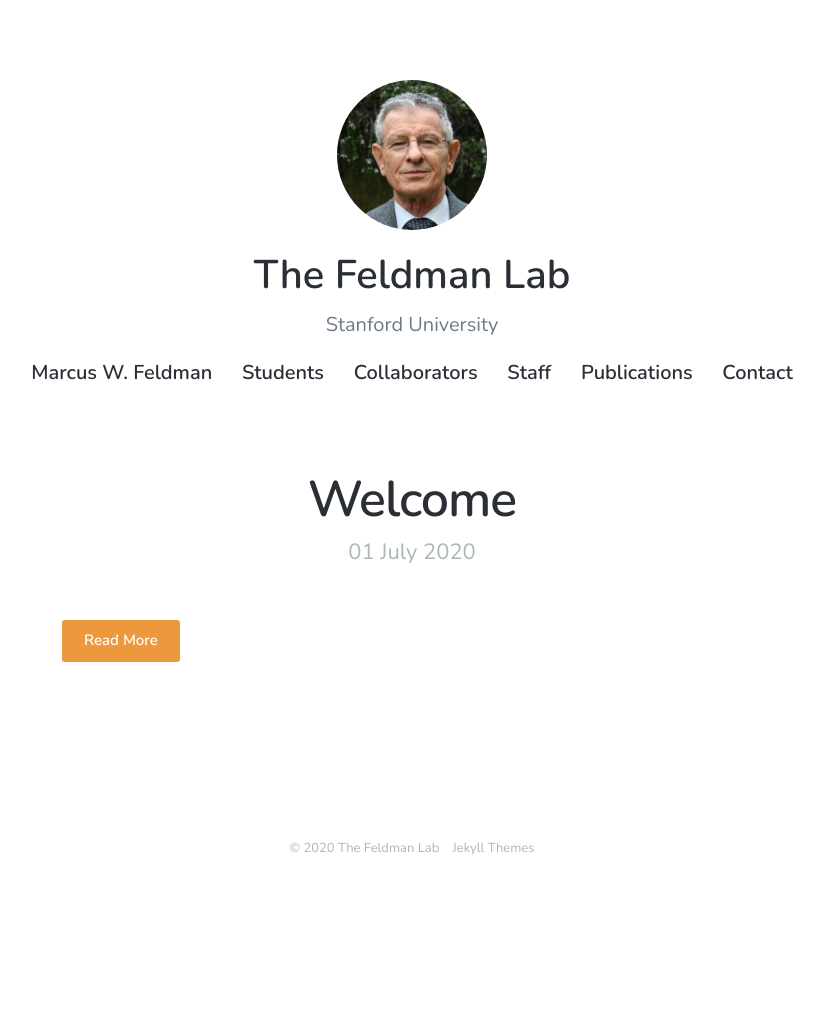
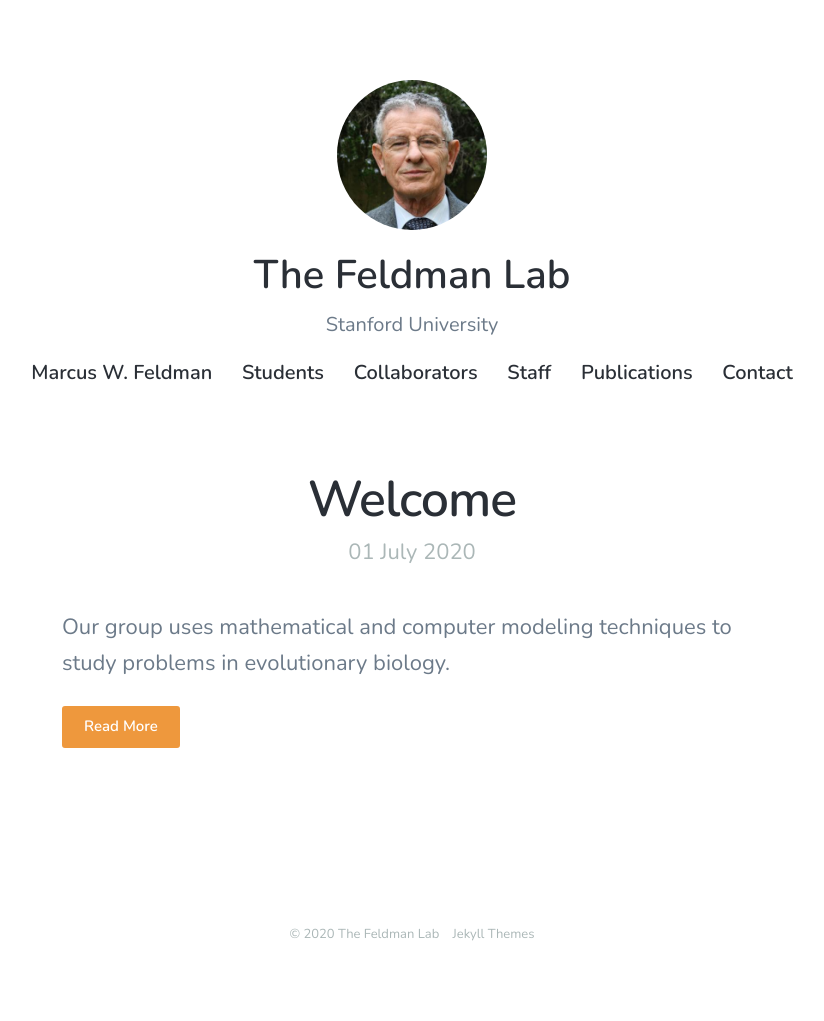
Before and after one commit to mepster/mfeldmanlab.github.io, a Jekyll site: the page built from index.html, in a window 1280 px wide. Shown: the whole page, without its empty margins (228-1052 px from the left). Built offline with Jekyll 4.4.1, drawn with Linux system fonts in a browser that asks for light colours; nearby versions of some CDN libraries; the list of posts is cut into pages by our own code; before the commit the page ends 935 px from its top, so only the background shows below that.

Commit message:
Update 2020-07-01-demo-post.md

```diff
--- a/_posts/2020-07-01-demo-post.md
+++ b/_posts/2020-07-01-demo-post.md
@@ -2,7 +2,7 @@
 title: 'Welcome'
 #date:
 #featured_image: '/images/demo/demo-square.jpg'
-#excerpt: This page is a demo that shows everything you can do inside portfolio and blog posts. We've included everything you need to create engaging posts about your work, and show off your case studies in a beautiful way.
+excerpt: Our group uses mathematical and computer modeling techniques to study problems in evolutionary biology.
 ---
 
 [comment]: <> (![](/images/demo/demo-landscape.jpg))
```
